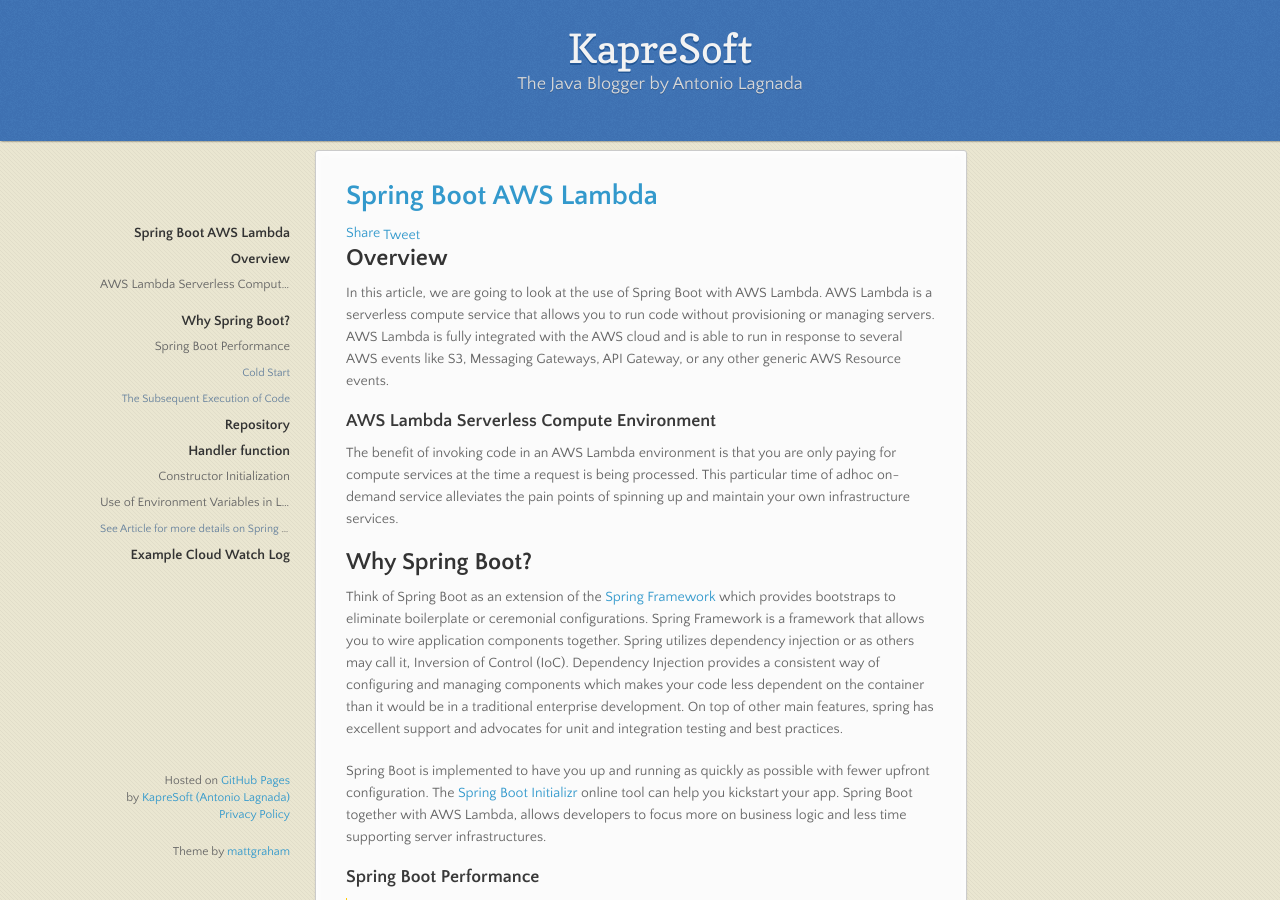
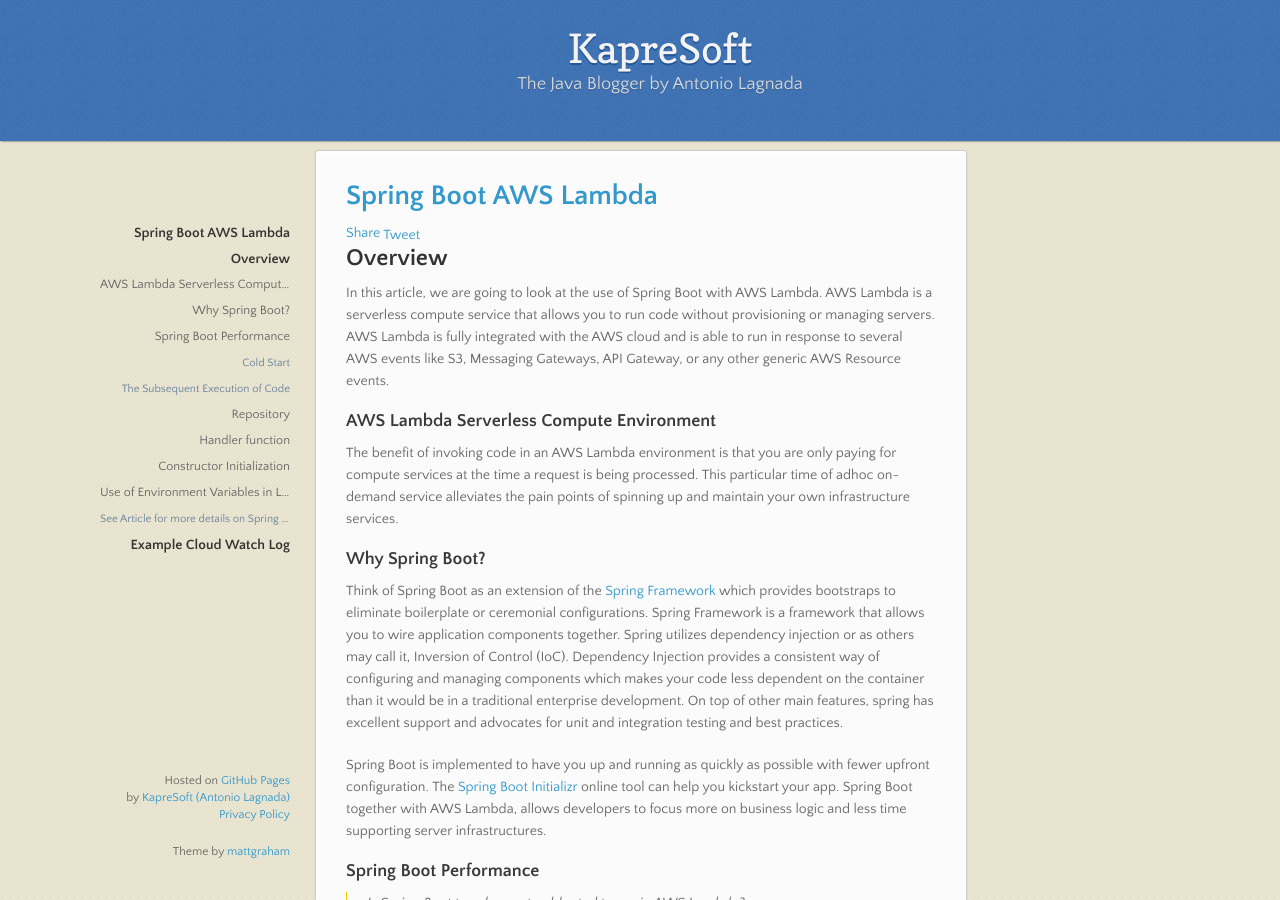
Before and after one commit to kapresoft/kapresoft.github.io, a Jekyll site: the page built from _posts/2019-04-28-aws-lambda-spring-boot.md, in a window 1280 px wide and 900 px high. Built offline with Jekyll 4.4.1, drawn with Linux system fonts in a browser that asks for light colours; comment, search, counter and statistics services are not loaded.

Commit message:
fix headers

```diff
--- a/_posts/2019-04-28-aws-lambda-spring-boot.md
+++ b/_posts/2019-04-28-aws-lambda-spring-boot.md
@@ -18,7 +18,7 @@
 
 The benefit of invoking code in an AWS Lambda environment is that you are only paying for compute services at the time a request is being processed. This particular time of adhoc on-demand service alleviates the pain points of spinning up and maintain your own infrastructure services.
 
-# Why Spring Boot?
+## Why Spring Boot?
 
 Think of Spring Boot as an extension of the [Spring Framework](https://spring.io/projects/spring-framework) which provides bootstraps to eliminate boilerplate or ceremonial configurations.  Spring Framework is a framework that allows you to wire application components together.  Spring utilizes dependency injection or as others may call it, Inversion of Control (IoC).  Dependency Injection provides a consistent way of configuring and managing components which makes your code less dependent on the container than it would be in a traditional enterprise development. On top of other main features, spring has excellent support and advocates for unit and integration testing and best practices.
 
@@ -42,11 +42,11 @@
 
 After the cost of Cold Start is incurred, the lambda code is up and running and is ready to take tons of requests.  The lambda instance at this state should be running optimally with no startup costs unless the instance is recycled.
 
-# Repository
+## Repository
 
 While going through this article, the example code will be referenced in this github repository [https://github.com/kapresoft/spring-boot-aws-lambda](https://github.com/kapresoft/spring-boot-aws-lambda).  You may follow or navigate directly to the source located here.
 
-# Handler function
+## Handler function
 
 In order to invoke a code (or a lambda function), we need to specify a handler in the AWS Lambda configuration. For this specific example, the Handler in the AWS Lambda config page is specified as:
 
```
